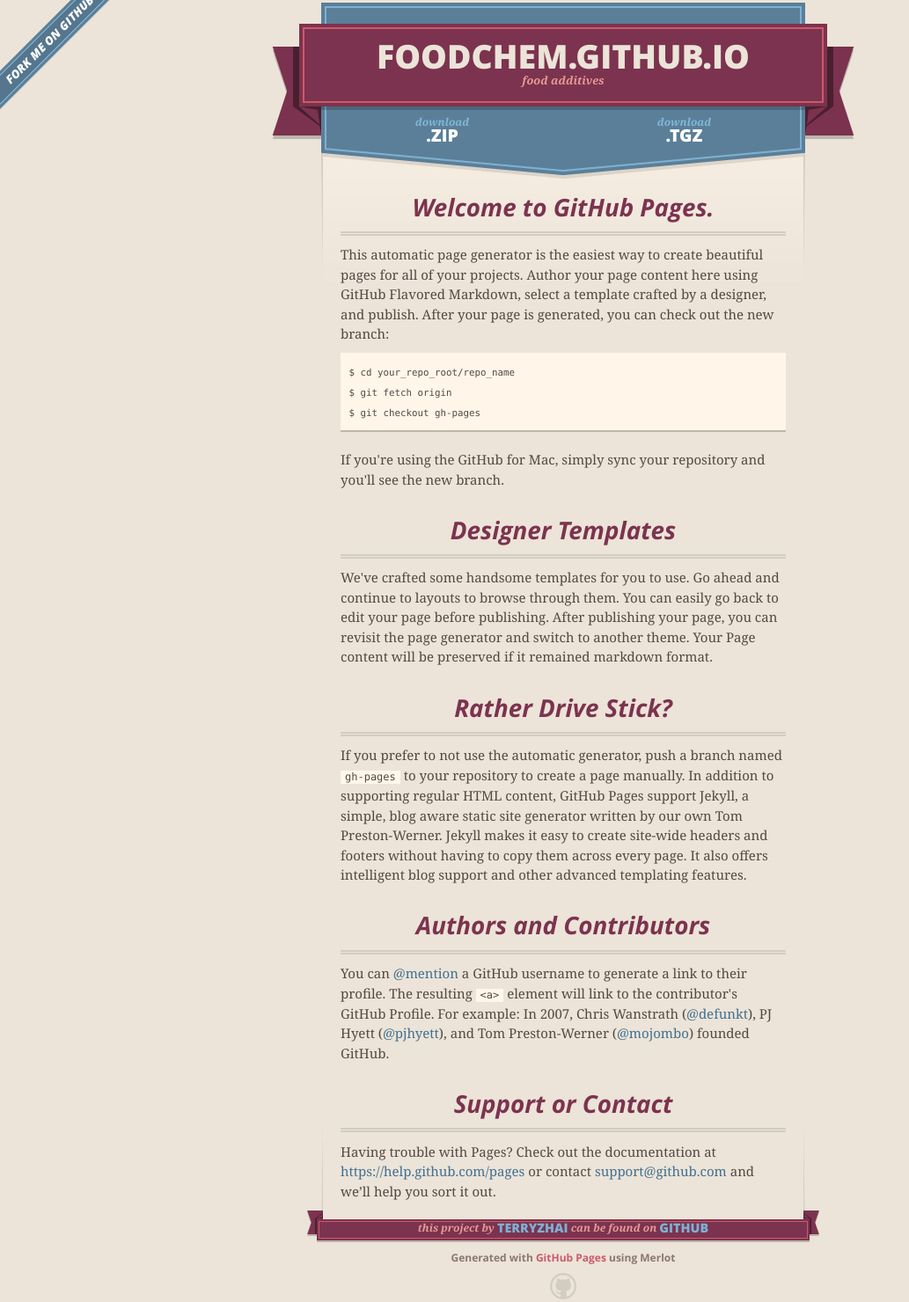
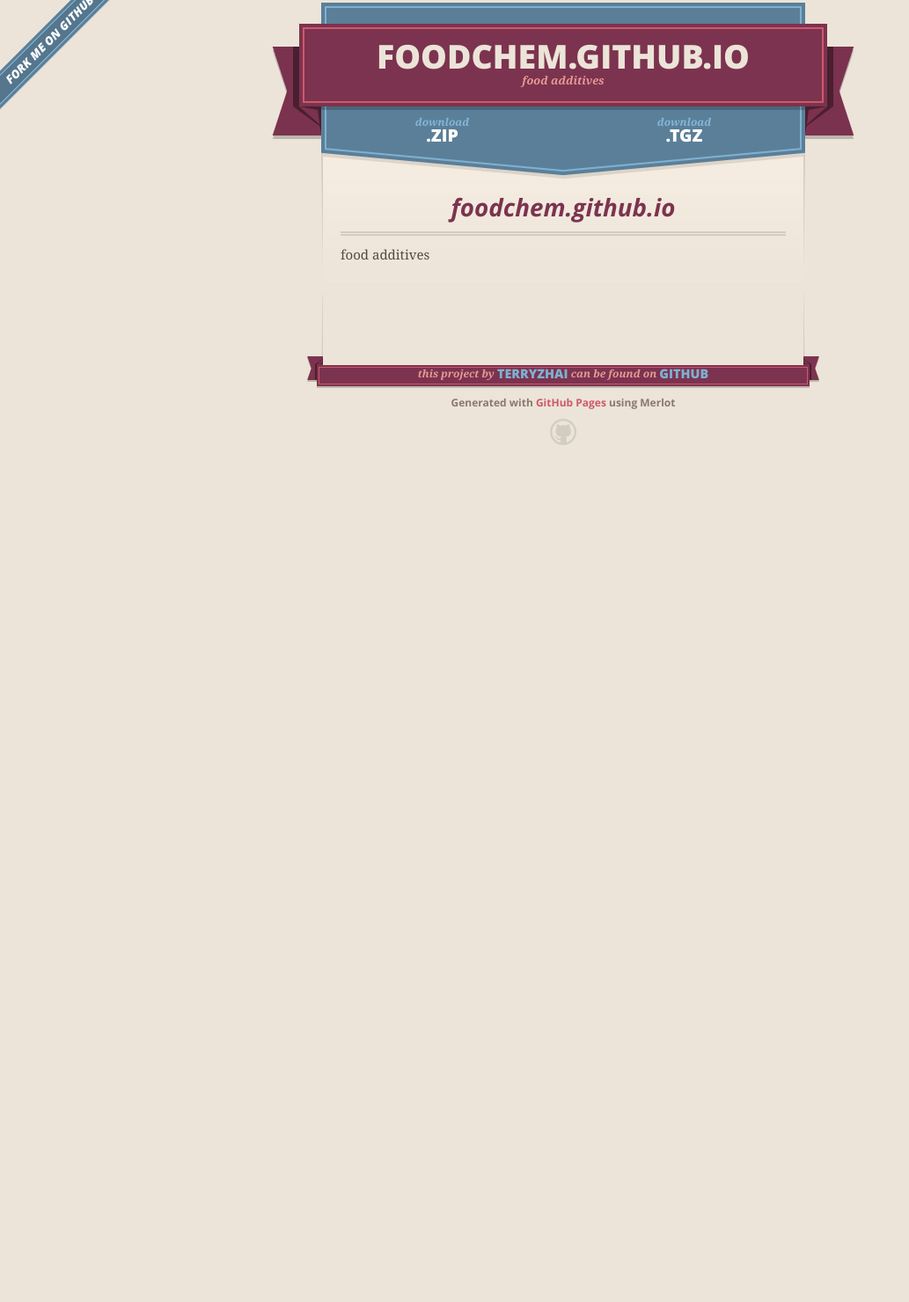
Before and after one commit to terryzhai/foodchem.github.io, a plain HTML site: page index.html in a window 1280 px wide. Shown: the part 11-1491 px from the top of the page at 88% size, without its empty margins (0-1033 px from the left). After the commit the page ends 800 px from the top, so only its background shows below. Drawn offline with nearby package versions, Linux system fonts and the light colour scheme.

Commit message:
Create gh-pages branch via GitHub

```diff
--- a/index.html
+++ b/index.html
@@ -46,37 +46,10 @@
 
 
       <section id="main_content">
-        <h3>
-<a id="welcome-to-github-pages" class="anchor" href="#welcome-to-github-pages" aria-hidden="true"><span class="octicon octicon-link"></span></a>Welcome to GitHub Pages.</h3>
+        <h1>
+<a id="foodchemgithubio" class="anchor" href="#foodchemgithubio" aria-hidden="true"><span class="octicon octicon-link"></span></a>foodchem.github.io</h1>
 
-<p>This automatic page generator is the easiest way to create beautiful pages for all of your projects. Author your page content here using GitHub Flavored Markdown, select a template crafted by a designer, and publish. After your page is generated, you can check out the new branch:</p>
-
-<pre><code>$ cd your_repo_root/repo_name
-$ git fetch origin
-$ git checkout gh-pages
-</code></pre>
-
-<p>If you're using the GitHub for Mac, simply sync your repository and you'll see the new branch.</p>
-
-<h3>
-<a id="designer-templates" class="anchor" href="#designer-templates" aria-hidden="true"><span class="octicon octicon-link"></span></a>Designer Templates</h3>
-
-<p>We've crafted some handsome templates for you to use. Go ahead and continue to layouts to browse through them. You can easily go back to edit your page before publishing. After publishing your page, you can revisit the page generator and switch to another theme. Your Page content will be preserved if it remained markdown format.</p>
-
-<h3>
-<a id="rather-drive-stick" class="anchor" href="#rather-drive-stick" aria-hidden="true"><span class="octicon octicon-link"></span></a>Rather Drive Stick?</h3>
-
-<p>If you prefer to not use the automatic generator, push a branch named <code>gh-pages</code> to your repository to create a page manually. In addition to supporting regular HTML content, GitHub Pages support Jekyll, a simple, blog aware static site generator written by our own Tom Preston-Werner. Jekyll makes it easy to create site-wide headers and footers without having to copy them across every page. It also offers intelligent blog support and other advanced templating features.</p>
-
-<h3>
-<a id="authors-and-contributors" class="anchor" href="#authors-and-contributors" aria-hidden="true"><span class="octicon octicon-link"></span></a>Authors and Contributors</h3>
-
-<p>You can <a href="https://github.com/blog/821" class="user-mention">@mention</a> a GitHub username to generate a link to their profile. The resulting <code>&lt;a&gt;</code> element will link to the contributor's GitHub Profile. For example: In 2007, Chris Wanstrath (<a href="https://github.com/defunkt" class="user-mention">@defunkt</a>), PJ Hyett (<a href="https://github.com/pjhyett" class="user-mention">@pjhyett</a>), and Tom Preston-Werner (<a href="https://github.com/mojombo" class="user-mention">@mojombo</a>) founded GitHub.</p>
-
-<h3>
-<a id="support-or-contact" class="anchor" href="#support-or-contact" aria-hidden="true"><span class="octicon octicon-link"></span></a>Support or Contact</h3>
-
-<p>Having trouble with Pages? Check out the documentation at <a href="https://help.github.com/pages">https://help.github.com/pages</a> or contact <a href="mailto:support@github.com">support@github.com</a> and we’ll help you sort it out.</p>
+<p>food additives</p>
       </section>
 
       <footer>
```
Also changed, not shown: params.json (+1 -1 lines).
